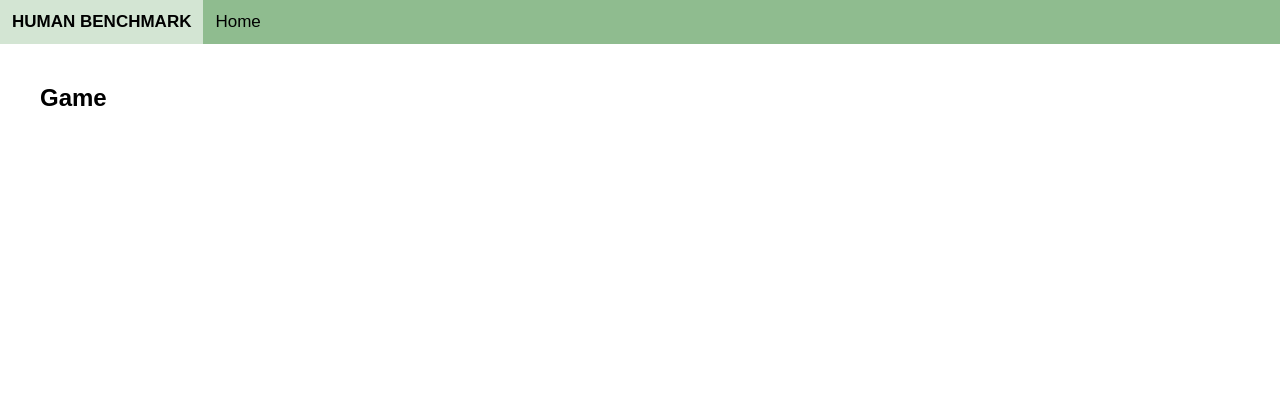
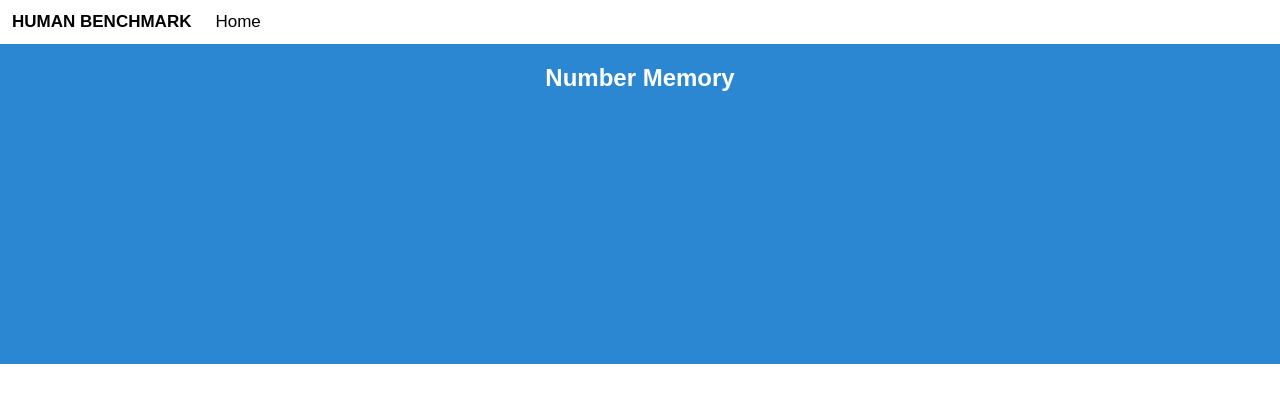
Before and after one commit to Tocampo627/Number-Memory-Clone, a React (Vite) app: page /tests/number-memory in a window 1280 px wide. Shown: the top 402 px of the page. Built offline with nearby package versions, Linux system fonts and the light colour scheme.

Commit message:
- Created Game Page Layout #8

```diff
--- a/public/index.html
+++ b/public/index.html
@@ -8,15 +8,18 @@
         box-sizing: border-box;
         font-family: sans-serif;
       }
+      html,
       body {
         margin: 0;
-      }
-      main {
-        padding: 20px 40px;
+        height: 100vh;
       }
       a {
         text-decoration: none;
         color: initial;
+      }
+      #app,
+      main {
+        height: 100%;
       }
     </style>
   </head>
--- a/src/NavBar/navbar.css
+++ b/src/NavBar/navbar.css
@@ -1,6 +1,6 @@
 .navbar {
   width: auto;
-  background-color: #8fbc8f;
+  background-color: #ffffff;
   overflow: auto;
 }
 .navbar a {
--- /dev/null
+++ b/src/pages/Game/index.css
@@ -0,0 +1,19 @@
+.game {
+  grid-area: game;
+  background: rgb(43, 135, 209);
+}
+
+.info {
+}
+
+.container {
+  text-align: center;
+  color: white;
+  /* BEGIN LAYOUT */
+  height: 100%;
+  display: grid;
+  grid:
+    [row1-start] 'game game' 40% [row1-end]
+    [row2-start] 'info info' 60% [row2-end]
+    / auto auto;
+}
--- a/src/pages/Game/index.jsx
+++ b/src/pages/Game/index.jsx
@@ -1,11 +1,15 @@
 /* Node Modules */
 import React from 'react';
+import './index.css';
 
 /* Component */
 export const Game = () => {
   return (
-    <section>
-      <h1>Game</h1>
-    </section>
+    <div className="container">
+      <section className="game">
+        <h1>Number Memory</h1>
+      </section>
+      <section className="info"></section>
+    </div>
   );
 };
--- a/src/pages/Home/index.jsx
+++ b/src/pages/Home/index.jsx
@@ -6,7 +6,7 @@ import { NumberMemoryIcon } from '../../components/Icons/NumberMemoryIcon';
 
 export const Home = () => {
   return (
-    <section>
+    <section style={{ padding: '20px 40px' }}>
       <Tile
         icon={<NumberMemoryIcon />}
         title="Number Memory"
```
